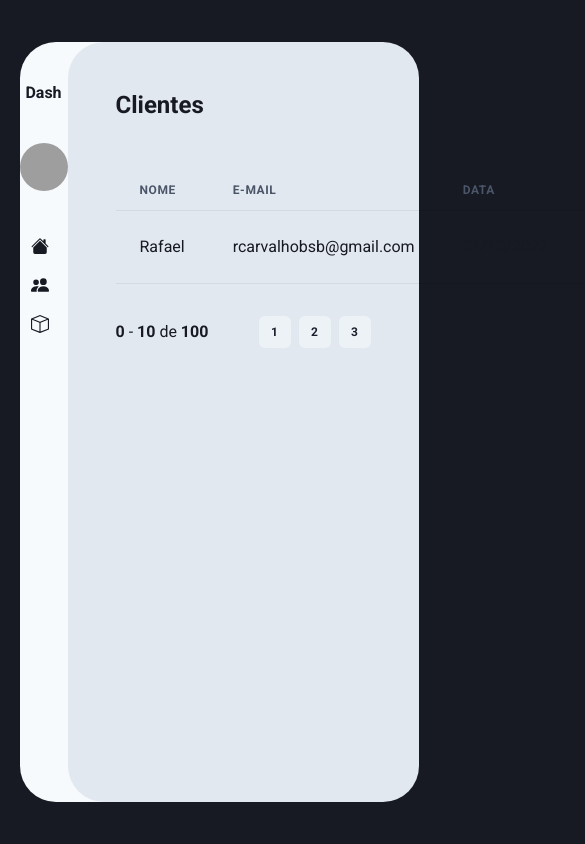
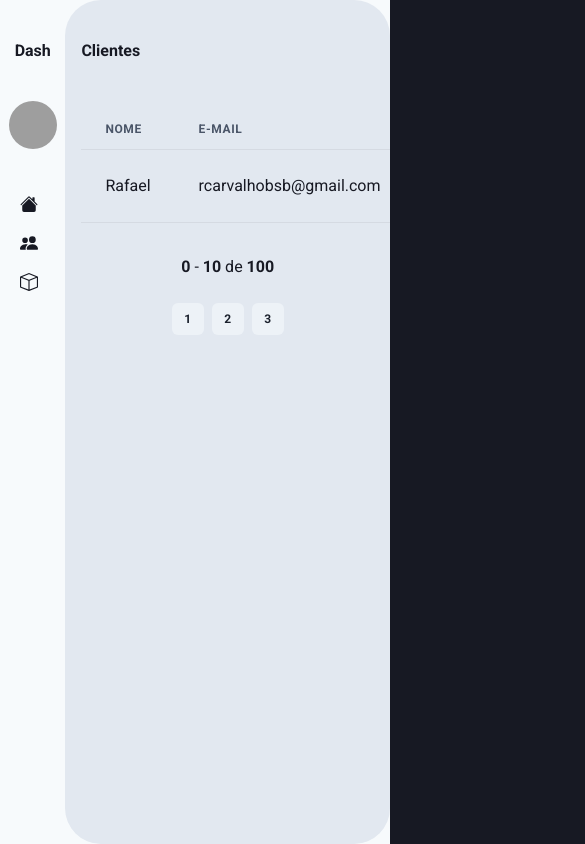
Before and after one commit to RafaelC77/portfolio-dashboard, a Next.js app: page /costumers in a window 390 px wide. Shown: the top 844 px of the page, 585 px wide, since content can reach past the window. Built offline with nearby package versions, Linux system fonts and the light colour scheme; grey boxes are pictures that could not be loaded.

Commit message:
feat: add responsive style to costumers page

```diff
--- a/src/pages/components/Pagination.tsx
+++ b/src/pages/components/Pagination.tsx
@@ -1,8 +1,14 @@
-import { Box, Button, HStack } from "@chakra-ui/react";
+import { Box, Button, HStack, Stack } from "@chakra-ui/react";
 
 export function Pagination() {
   return (
-    <HStack mt={8} justify="space-between" align="center" spacing={6}>
+    <Stack
+      direction={{ base: "column", md: "row" }}
+      mt={8}
+      justify="space-between"
+      align="center"
+      spacing={6}
+    >
       <Box>
         <strong>0</strong> - <strong>10</strong> de <strong>100</strong>
       </Box>
@@ -34,6 +40,6 @@ export function Pagination() {
           3
         </Button>
       </HStack>
-    </HStack>
+    </Stack>
   );
 }
--- a/src/pages/costumers.tsx
+++ b/src/pages/costumers.tsx
@@ -14,7 +14,12 @@ import { Sidebar } from "./components/Sidebar";
 export default function Costumers() {
   return (
     <Flex w="100vw" h="100vh" justify="center" align="center">
-      <Flex w="90%" h="90%" bg="gray.50" borderRadius={36}>
+      <Flex
+        w={{ base: "100%", md: "90%" }}
+        h={{ base: "100%", md: "90%" }}
+        bg="gray.50"
+        borderRadius={{ base: 0, md: 36 }}
+      >
         <Sidebar />
 
         <Flex
@@ -22,11 +27,16 @@ export default function Costumers() {
           w="100%"
           h="100%"
           bg="gray.200"
-          p={12}
+          p={{ base: 4, md: 12 }}
           borderRadius={36}
           direction="column"
+          overflow={{ base: "scroll", lg: "unset" }}
         >
-          <Heading fontSize="2xl" mb={12}>
+          <Heading
+            fontSize={{ base: "md", md: "2xl" }}
+            mb={12}
+            mt={{ base: 6, md: 0 }}
+          >
             Clientes
           </Heading>
 
```
